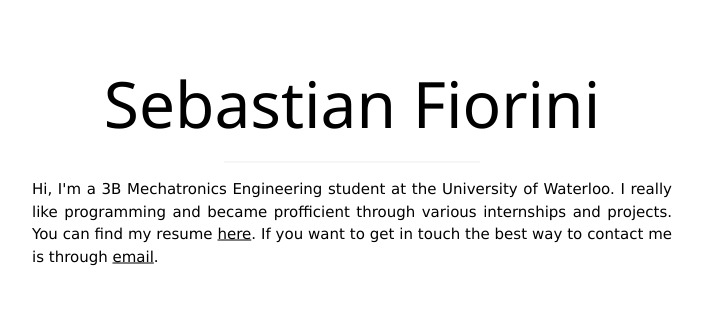
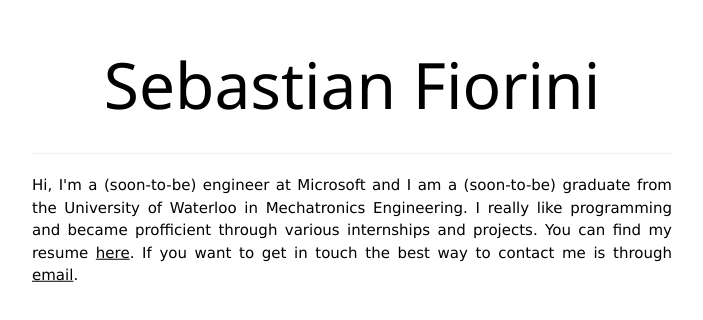
Before and after one commit to sebfio/sebfio.github.io, a plain HTML site: page index.html in a window 1280 px wide. Shown: the part 236-556 px from the top of the page, without its empty margins (288-991 px from the left). Drawn offline with Linux system fonts and the light colour scheme.

Commit message:
Updated just for sake

```diff
--- a/index.html
+++ b/index.html
@@ -8,11 +8,11 @@
 <link href = "files/logo.png" rel="icon" type="image/png">
 <body>
 
-<div class="bgimg w3-display-container w3-animate-opacity w3-text-black">
+<div class="bgimg w3-display-container w3-animate-opacity w3-text-black" style="margin:auto;max-width:50%">
   <div class="w3-display-middle">
     <h1 class="w3-jumbo w3-center">Sebastian Fiorini</h1>
-    <hr class="w3-border-grey" style="margin:auto;width:40%">
-    <p>Hi, I'm a 3B Mechatronics Engineering student at the University of Waterloo. I really like programming and became profficient through various internships and projects. You can find my resume
+    <hr class="w3-border-grey" >
+    <p>Hi, I'm a (soon-to-be) engineer at Microsoft and I am a (soon-to-be) graduate from the University of Waterloo in Mechatronics Engineering. I really like programming and became profficient through various internships and projects. You can find my resume
     <a href="files/resume.pdf">here</a>.
     If you want to get in touch the best way to contact me is through
     <a href="mailto:s_e_b_f_4_6_5_@_g_m_a_i_l.c_o_m"
```
Also changed, not shown: 1 other file.
